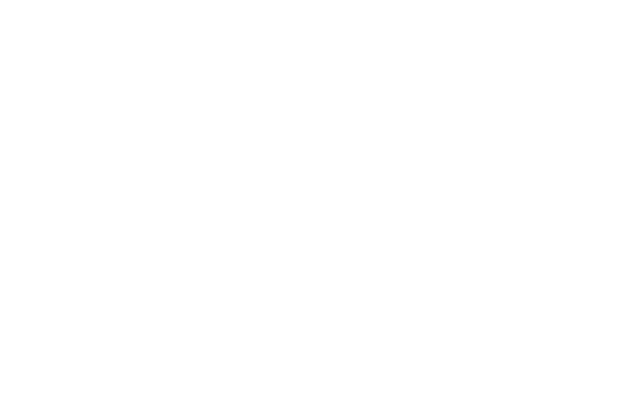
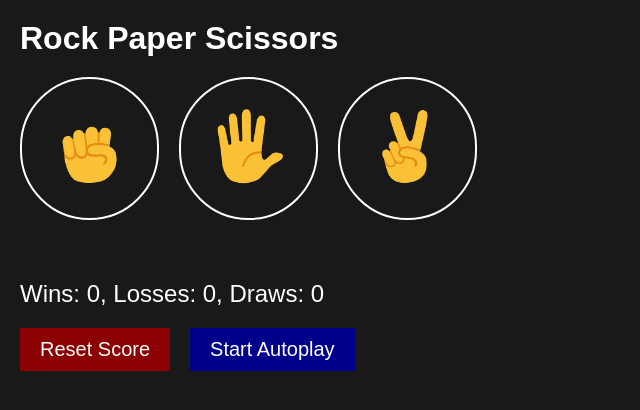
Before and after one commit to DejviDes/rockPaperScissors, a plain HTML site: page index.html in a window 1280 px wide. Shown: the whole page, without its empty margins (0-640 px from the left). Drawn offline with Linux system fonts and the light colour scheme.

Commit message:
add game functionality and styles for Rock Paper Scissors

```diff
--- a/index.html
+++ b/index.html
@@ -3,8 +3,31 @@
 <head>
   <meta charset="UTF-8">
   <title>Rock Paper Scissors</title>
+  <link rel="stylesheet" href="styles.css">
 </head>
 <body>
+  <div class="container">
+    <h1>Rock Paper Scissors</h1>
+    <div class="pickContainer">
+      <div onclick="playGame('rock')" class="rock">
+        <img width="75" src="images/rock-emoji.png" alt="">
+      </div>
+      <div onclick="playGame('paper')" class="paper">
+        <img width="75" src="images/paper-emoji.png" alt="">
+      </div>
+      <div onclick="playGame('scissors')" class="scissors">
+        <img width="75" src="images/scissors-emoji.png" alt="">
+      </div>
+    </div>
+    <p class="result"></p>
+    <p class="chosenStatus"></p>
+    <p class="score"></p>
+    <div class="buttons">
+      <button onclick="resetScore()" class="resetBtn">Reset Score</button>
+      <button onclick="autoPlay()" class="autoplayBtn">Start Autoplay</button>
+    </div>
+  </div>
 
+<script src="script.js"></script>
 </body>
 </html>
--- a/script.js
+++ b/script.js
@@ -0,0 +1,73 @@
+let score = JSON.parse(localStorage.getItem('score')) || {
+    wins: 0,
+    losses: 0,
+    draws: 0
+}
+
+let resultElement = document.querySelector('.result');
+let chosenStatusElement = document.querySelector('.chosenStatus');
+let scoreElement = document.querySelector('.score');
+
+scoreElement.innerHTML = `Wins: ${score.wins}, Losses: ${score.losses}, Draws: ${score.draws}`;
+
+
+function playGame(playerChoice) {
+    const computerChoice = getComputerChoice();
+    let result = '';
+
+    if (playerChoice === computerChoice) {
+        score.draws++;
+        result = "It's draw!";
+    } else if (playerChoice === 'rock' && computerChoice === 'scissors' ||
+               playerChoice === 'paper' && computerChoice === 'rock' ||
+               playerChoice === 'scissors' && computerChoice === 'paper') {
+        score.wins++;
+        result = 'You win!';
+    } else {
+        score.losses++;
+        result = 'You lose!';
+    }
+
+    localStorage.setItem('score', JSON.stringify(score));
+
+    resultElement.innerHTML = result;
+    chosenStatusElement.innerHTML = `You <img width="40px" src="images/${playerChoice}-emoji.png" alt=""> <img width="40px" src="images/${computerChoice}-emoji.png" alt=""> Computer`;
+    scoreElement.innerHTML = `Wins: ${score.wins}, Losses: ${score.losses}, Draws: ${score.draws}`;
+}
+
+function  getComputerChoice() {
+    const choices = ['rock', 'paper', 'scissors'];
+    const randomIndex = Math.floor(Math.random() * choices.length);
+    return choices[randomIndex];
+}
+
+function resetScore() {
+    score.wins = 0;
+    score.losses = 0;
+    score.draws = 0;
+    localStorage.setItem('score', JSON.stringify(score));
+    resultElement.innerHTML = "";
+    chosenStatusElement.innerHTML = "";
+    scoreElement.innerHTML = `Wins: ${score.wins}, Losses: ${score.losses}, Draws: ${score.draws}`;
+}
+
+let autoPlayStatus = false;
+let intervalId;
+
+let autoplayButton = document.querySelector('.autoplayBtn');
+
+function autoPlay() {
+    autoPlayStatus = !autoPlayStatus;
+    console.log(autoPlayStatus);
+    if (autoPlayStatus) {
+        autoplayButton.innerHTML = "Stop Autoplay";
+        intervalId = setInterval(() => {
+            const choices = ['rock', 'paper', 'scissors'];
+            const randomIndex = Math.floor(Math.random() * choices.length);
+            playGame(choices[randomIndex]);
+        }, 1500);
+    } else {
+        autoplayButton.innerHTML = "Start Autoplay";
+        clearInterval(intervalId);
+    }
+}
--- a/styles.css
+++ b/styles.css
@@ -0,0 +1,73 @@
+* {
+    box-sizing: border-box;
+    margin: 0;
+    padding: 0;
+    font-family: 'Arial', sans-serif;
+}
+
+body {
+    background-color: #191919;
+}
+
+.container {
+    display: flex;
+    flex-direction: column;
+    padding: 20px;
+}
+
+h1 {
+    color: #fff;
+    margin-bottom: 20px;
+}
+
+.pickContainer {
+    display: flex;
+    gap: 20px;
+    margin-bottom: 20px;
+}
+
+.rock, .paper, .scissors {
+    border: 2px solid white;
+    border-radius: 9999px;
+    padding: 30px;
+}
+
+.result {
+    color: #fff;
+    margin-top: 10px;
+    font-size: 24px;
+}
+
+.chosenStatus {
+    color: #fff;
+    margin-top: 10px;
+    font-size: 24px;
+}
+
+.score {
+    color: #fff;
+    margin-top: 20px;
+    font-size: 24px;
+}
+
+.buttons {
+    display: flex;
+    gap: 20px;
+    margin-top: 20px;
+}
+
+button {
+    width: fit-content;
+    padding: 10px 20px;
+    font-size: 20px;
+    color: white;
+    border: none;
+}
+
+.resetBtn {
+    background-color: darkred;
+}
+
+.autoplayBtn {
+    background-color: darkblue;
+}
```
